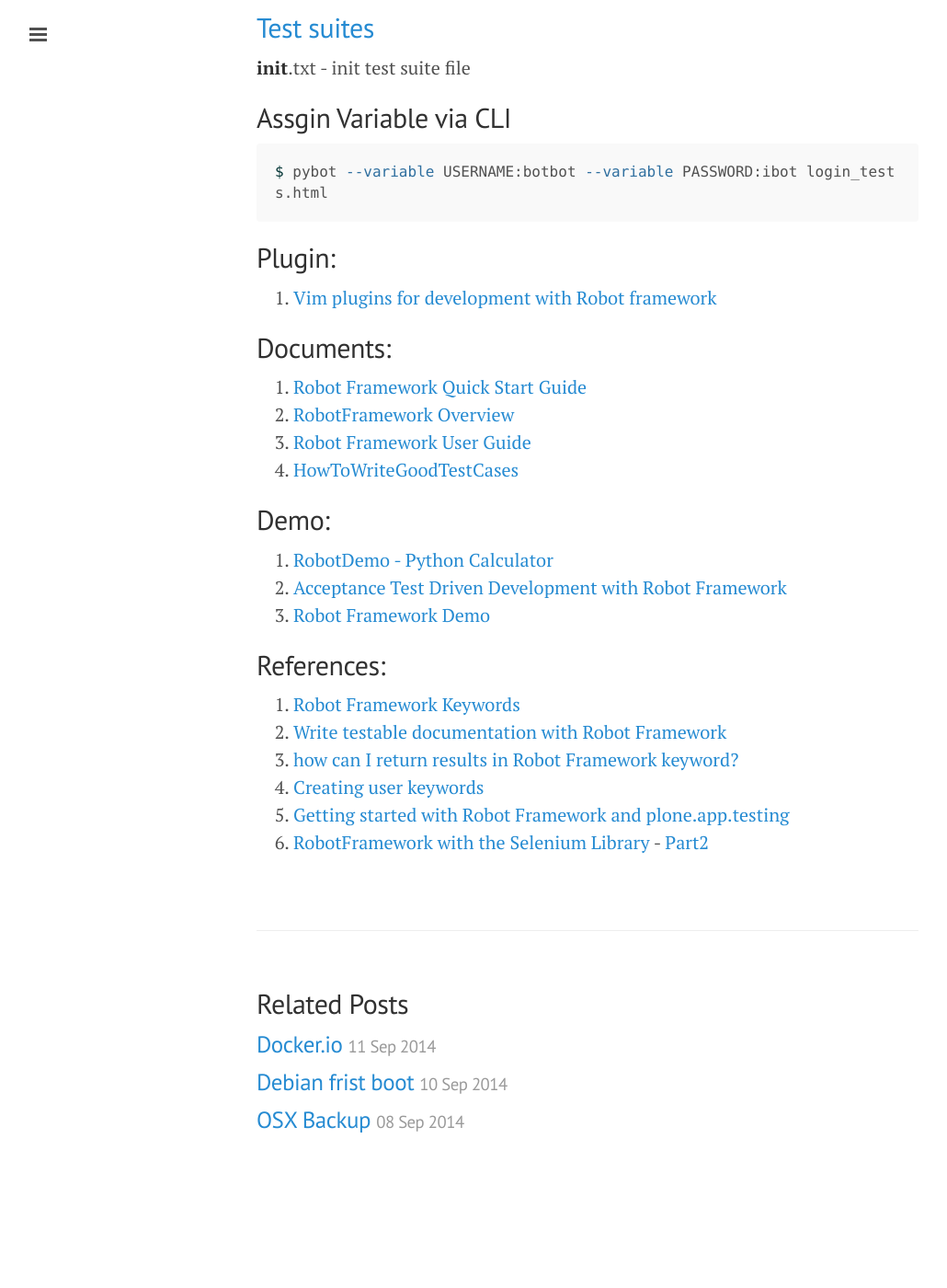
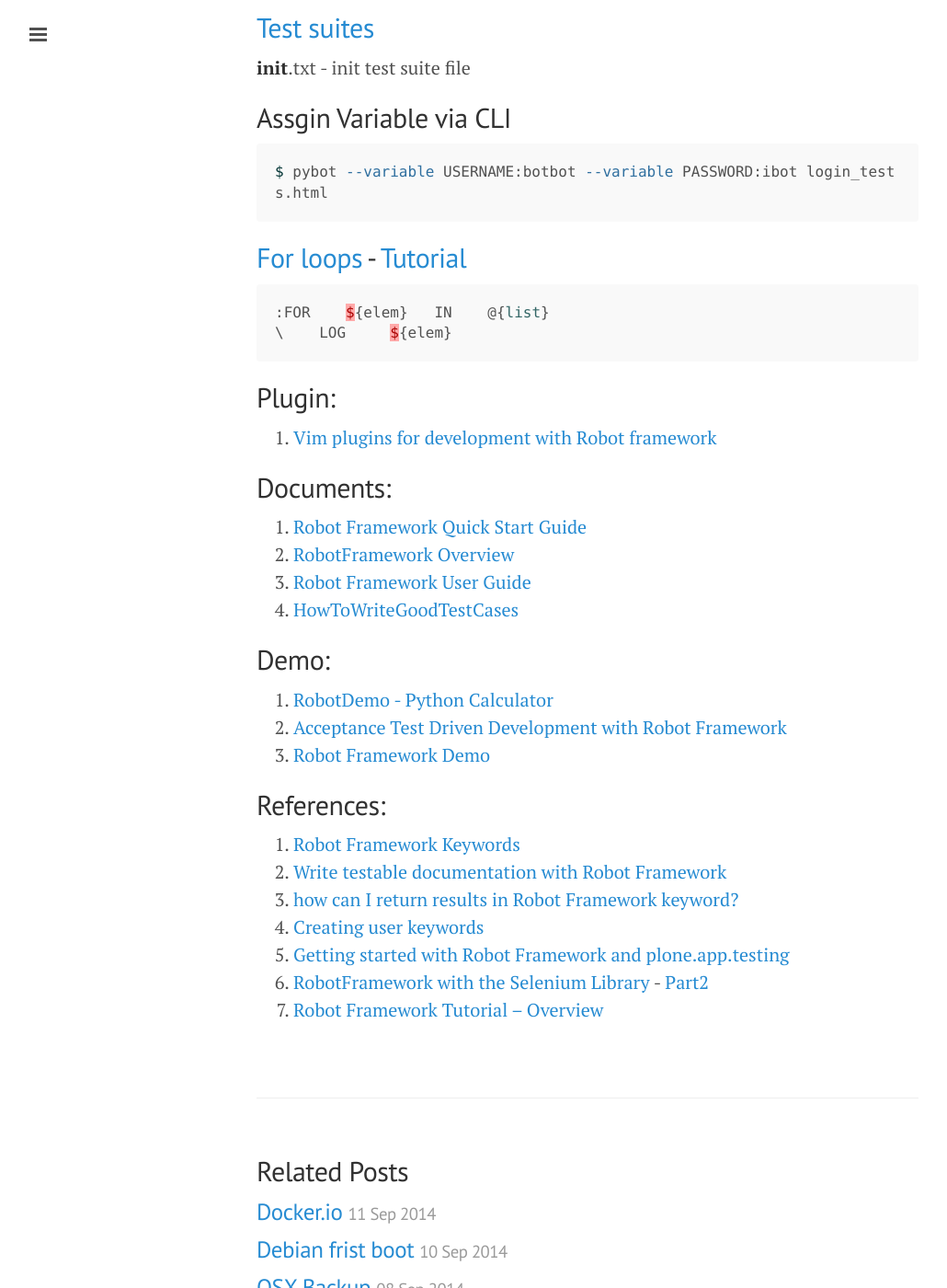
Before and after one commit to ibotdotout/ibotdotout.github.io, a Jekyll site: the page built from _posts/2014-09-15-robot-framework.md, in a window 1280 px wide and 1400 px high, scrolled down 3151 px. Shown: the whole window at 92% size, without its empty margins (1-1031 px from the left). Built offline with Jekyll 4.4.1, drawn with Linux system fonts in a browser that asks for light colours; Markdown is read by kramdown in place of the engine named in the settings; before the commit the page ends 4444 px from its top, so only the background shows below that.

Commit message:
update for loops

````diff
--- a/_posts/2014-09-15-robot-framework.md
+++ b/_posts/2014-09-15-robot-framework.md
@@ -137,6 +137,13 @@ __init__.txt  - init test suite file
 $ pybot --variable USERNAME:botbot --variable PASSWORD:ibot login_tests.html
 ```
 
+## [For loops](http://robotframework.googlecode.com/svn/trunk/doc/userguide/RobotFrameworkUserGuide.html#for-loops) - [Tutorial](https://blog.codecentric.de/en/2013/05/robot-framework-tutorial-loops-conditional-execution-and-more/)
+
+```python
+:FOR    ${elem}   IN    @{list}
+\    LOG     ${elem}
+```
+
 ## Plugin:
 1. [Vim plugins for development with Robot framework](https://github.com/mfukar/robotframework-vim)
 
@@ -158,3 +165,4 @@ $ pybot --variable USERNAME:botbot --variable PASSWORD:ibot login_tests.html
 6. [Creating user keywords](http://code.google.com/p/robotframework/source/browse/doc/userguide/src/CreatingTestData/CreatingUserKeywords.txt?r=e35c4cf7591986d212a6f1c015f2f77598fb7ea2)
 7. [Getting started with Robot Framework and plone.app.testing](http://datakurre.pandala.org/2012/09/getting-started-with-robotframework-and.html)
 9. [RobotFramework with the Selenium Library](http://www.wallix.org/2011/07/26/how-to-use-robotframework-with-the-selenium-library/) - [Part2](http://www.wallix.org/2011/09/06/how-to-use-robotframework-part-2/)
+10. [Robot Framework Tutorial – Overview](https://blog.codecentric.de/en/2012/03/robot-framework-tutorial-overview/)
````
